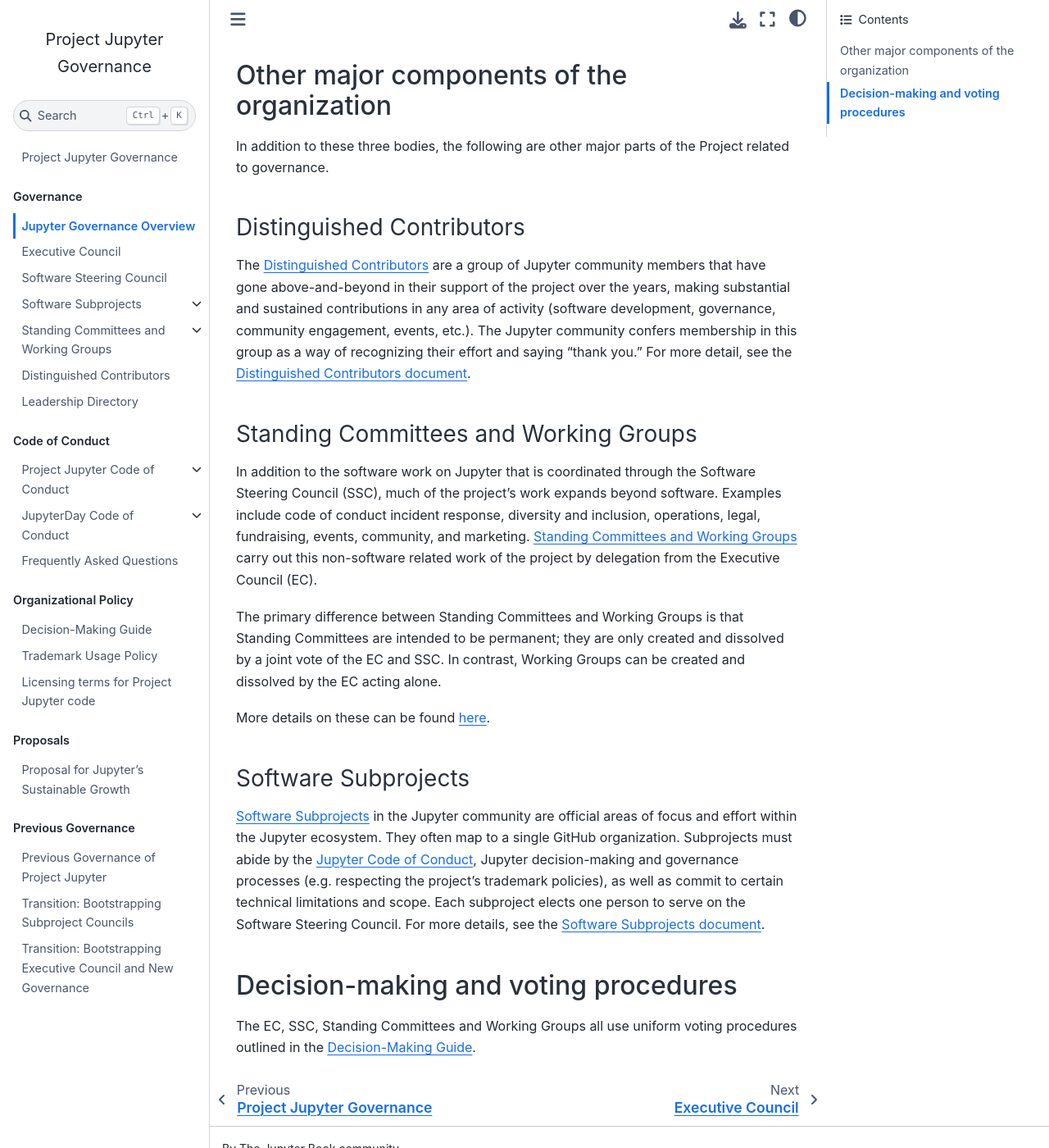
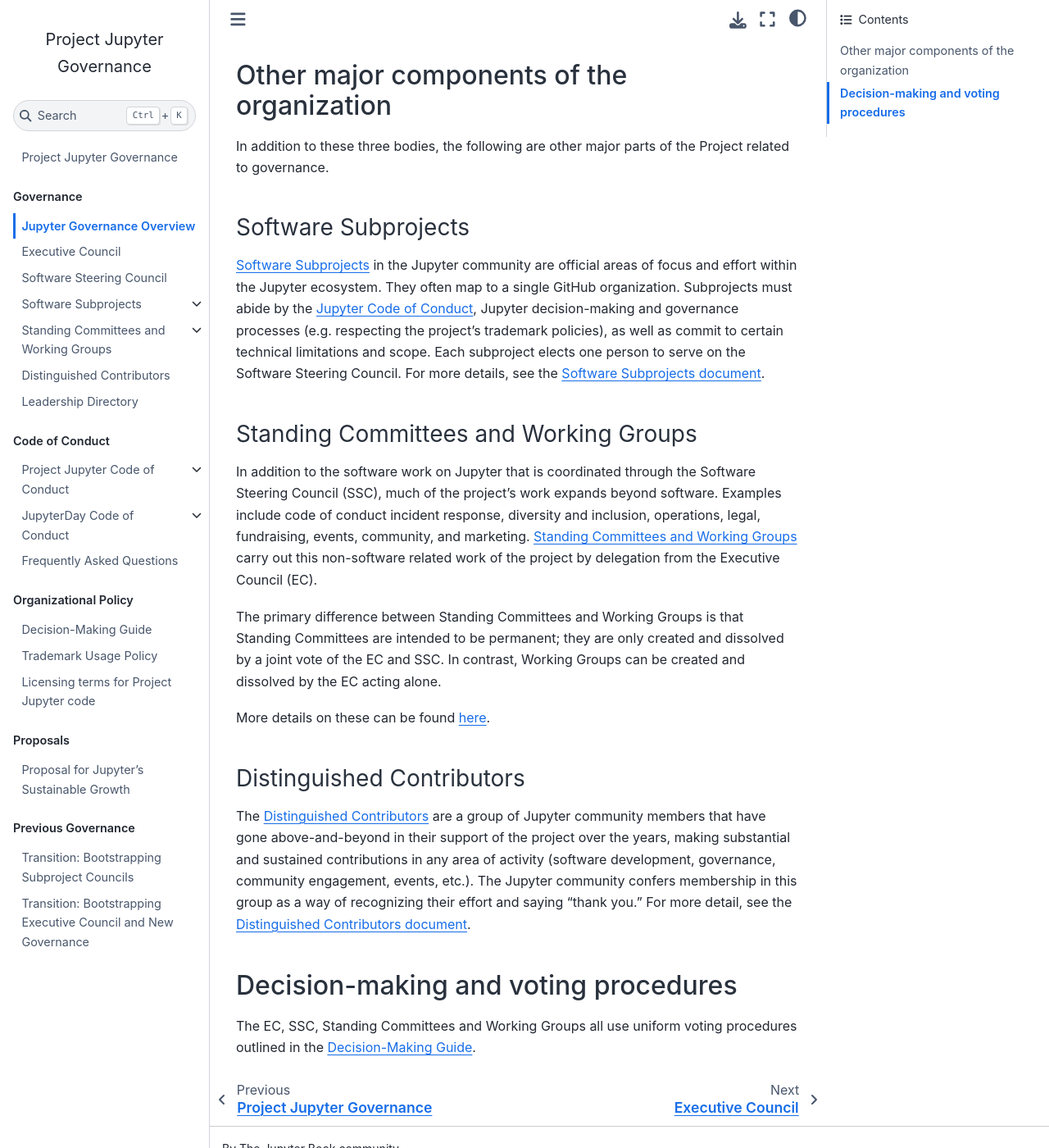
Before and after one commit to jupyter/governance, a Jupyter Book: the page built from overview.md, in a window 1280 px wide and 1400 px high, scrolled down 939 px. Shown: the whole window at 82% size. Built offline with Jupyter Book 1.0.4 settings and Sphinx 7.4.7 and the Sphinx Book theme 1.1.4, drawn with Linux system fonts in a browser that asks for light colours; pages that are not in the unit, such as notebooks, are missing from menus; some of the changed lines change nothing that is shown.

Commit message:
Re-order overview of governance sections and move old docs into archive folder

```diff
--- a/overview.md
+++ b/overview.md
@@ -1,7 +1,7 @@
 # Jupyter Governance Overview
 
 :::{note}
-Jupyter transitioned from a [Benevolent Dictator For Life (BDFL) + Steering Council](governance.md) governance model to this current governance model in December 2022.
+Jupyter transitioned from a [Benevolent Dictator For Life (BDFL) + Steering Council](archive/governance.md) governance model to this current governance model in December 2022.
 
 This document provides a brief informational summary of the Project Jupyter governance model. In case of any substantive discrepancy with the official descriptions of each body, the underlying governance documents should be considered as the source of truth, and we will update this overview as needed.
 :::
@@ -17,9 +17,9 @@
 
 In addition to these three bodies, the following are other major parts of the Project related to governance.
 
-### Distinguished Contributors
+### Software Subprojects
 
-The [Distinguished Contributors](distinguished_contributors.md) are a group of Jupyter community members that have gone above-and-beyond in their support of the project over the years, making substantial and sustained contributions in any area of activity (software development, governance, community engagement, events, etc.). The Jupyter community confers membership in this group as a way of recognizing their effort and saying “thank you.” For more detail, see the [Distinguished Contributors document](distinguished_contributors.md).
+[Software Subprojects](software_subprojects.md) in the Jupyter community are official areas of focus and effort within the Jupyter ecosystem. They often map to a single GitHub organization. Subprojects must abide by the [Jupyter Code of Conduct](conduct/code_of_conduct.md), Jupyter decision-making and governance processes (e.g. respecting the project's trademark policies), as well as commit to certain technical limitations and scope. Each subproject elects one person to serve on the Software Steering Council. For more details, see the [Software Subprojects document](software_subprojects.md).
 
 ### Standing Committees and Working Groups
 
@@ -29,9 +29,9 @@
 
 More details on these can be found [here](standing_committees_and_working_groups.md).
 
-### Software Subprojects
+### Distinguished Contributors
 
-[Software Subprojects](software_subprojects.md) in the Jupyter community are official areas of focus and effort within the Jupyter ecosystem. They often map to a single GitHub organization. Subprojects must abide by the [Jupyter Code of Conduct](conduct/code_of_conduct.md), Jupyter decision-making and governance processes (e.g. respecting the project's trademark policies), as well as commit to certain technical limitations and scope. Each subproject elects one person to serve on the Software Steering Council. For more details, see the [Software Subprojects document](software_subprojects.md).
+The [Distinguished Contributors](distinguished_contributors.md) are a group of Jupyter community members that have gone above-and-beyond in their support of the project over the years, making substantial and sustained contributions in any area of activity (software development, governance, community engagement, events, etc.). The Jupyter community confers membership in this group as a way of recognizing their effort and saying “thank you.” For more detail, see the [Distinguished Contributors document](distinguished_contributors.md).
 
 ## Decision-making and voting procedures
 
```
Also changed, not shown: archive/governance.md (renamed from governance.md).
